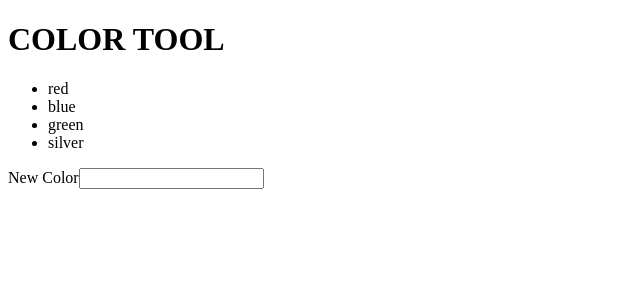
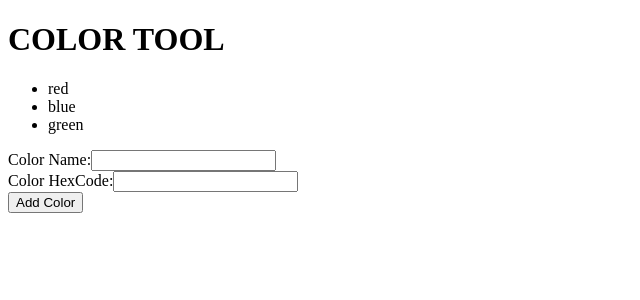
Before and after one commit to training4developers/react_11302017, a React (Create React App) app: page / in a window 1280 px wide. Shown: the top 300 px of the page, without its empty margins (0-640 px from the left). Built offline with nearby package versions, Linux system fonts and the light colour scheme.

Commit message:
added code demos

```diff
--- a/src/components/ColorTool.js
+++ b/src/components/ColorTool.js
@@ -6,15 +6,29 @@ export class ColorTool extends React.Component {
     super(props);
 
     this.state = {
-      newColor: '',
+      colors: this.props.colors.concat(),
+      colorName: '',
+      colorHexCode: '',
     };
 
     this.onChange = this.onChange.bind(this);
+    this.onClick = this.onClick.bind(this);
   }
 
   onChange(e) {
     this.setState({
-      [ e.target.name ]: e.target.value,
+      [ e.target.name ]: e.target.type === 'number'
+        ? Number(e.target.value)
+        : e.target.value
+    });
+  }
+
+  onClick() {
+    this.setState({
+      colors: this.state.colors.concat({
+        name: this.state.colorName,
+        hexCode: this.state.colorHexCode,
+      }),
     });
   }
 
@@ -26,14 +40,20 @@ export class ColorTool extends React.Component {
           <h1>{headerText.toUpperCase()}</h1>
         </header>
         <ul>
-          {this.props.colors.map(color =>  <li>{color}</li>)}
+          {this.state.colors.map(color => <li>{color.name}</li>)}
         </ul>
         <form>
           <div>
-            <label htmlFor="new-color-input">New Color</label>
-            <input type="text" id="new-color-input" name="newColor"
-              value={this.state.newColor} onChange={this.onChange} />
+            <label htmlFor="color-name-input">Color Name:</label>
+            <input type="text" id="color-name-input" name="colorName"
+              value={this.state.colorName} onChange={this.onChange} />
           </div>
+          <div>
+            <label htmlFor="color-hexcode-input">Color HexCode:</label>
+            <input type="text" id="color-hexcode-input" name="colorHexCode"
+              value={this.state.colorHexCode} onChange={this.onChange} />
+          </div>
+          <button type="button" onClick={this.onClick}>Add Color</button>
         </form>
       </div>
     );
--- a/src/index.js
+++ b/src/index.js
@@ -3,7 +3,11 @@ import * as ReactDOM from 'react-dom';
 
 import { ColorTool } from './components/ColorTool';
 
-const colorList = [ 'red', 'blue', 'green', 'silver' ];
+const colorList = [
+  { name: 'red', hexCode: '#ff0000' },
+  { name: 'blue', hexCode: '#0000ff' },
+  { name: 'green', hexCode: '#00ff00' },
+];
 
 ReactDOM.render(
   <ColorTool colors={colorList} />,
```
